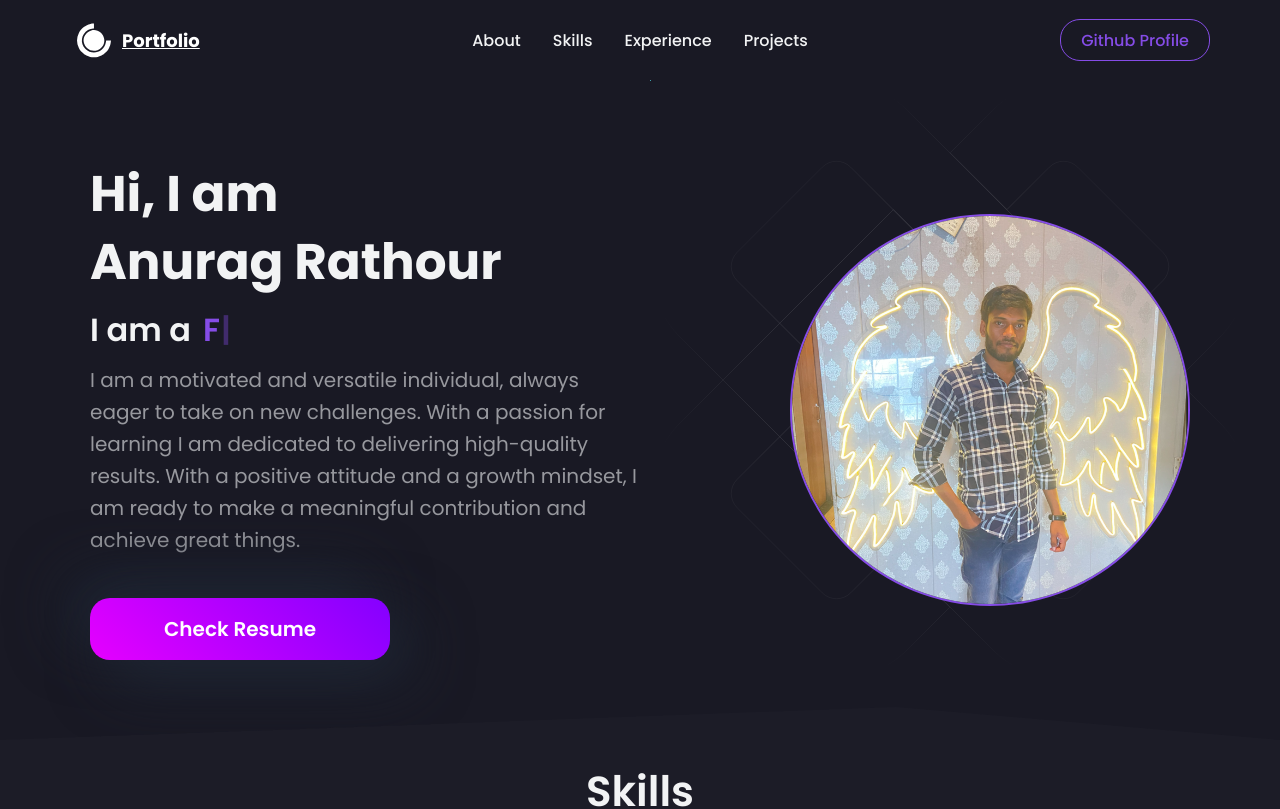
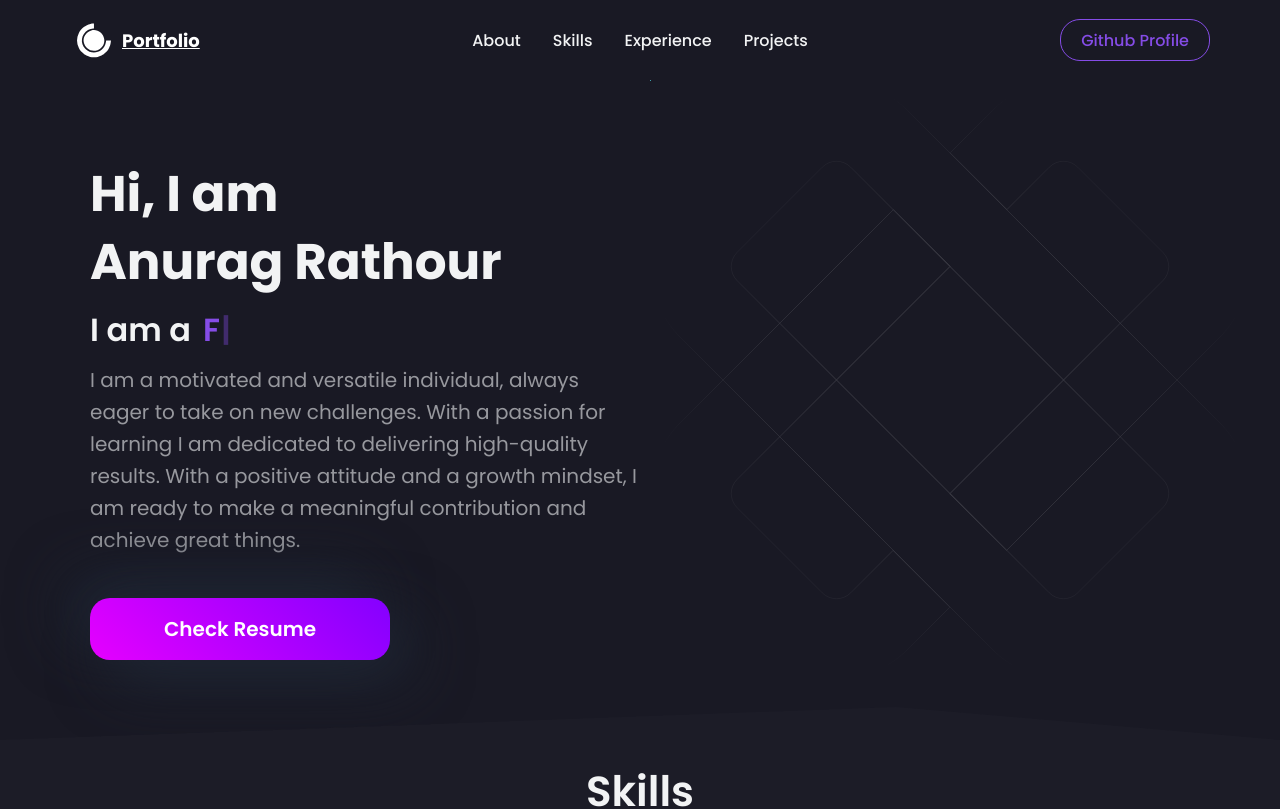
Before and after one commit to anuragrathour132002/Portfolio-, a React (Create React App) app: page / in a window 1280 px wide. Shown: the top 809 px of the page. Built offline with nearby package versions, Linux system fonts and the light colour scheme.

Commit message:
Fix:hero image and skills

```diff
--- a/public/index.html
+++ b/public/index.html
@@ -3,11 +3,11 @@
 
 <head>
   <meta charset="utf-8" />
-  <link rel="icon" href="./HeroImage.png" />
+  <!-- <link rel="icon" href="./HeroImage.png" /> -->
   <meta name="viewport" content="width=device-width, initial-scale=1" />
   <meta name="theme-color" content="#000000" />
   <meta name="description" content="Web site created using create-react-app" />
-  <link rel="apple-touch-icon" href="%PUBLIC_URL%/HeroImage.jpg" />
+  <!-- <link rel="apple-touch-icon" href="%PUBLIC_URL%/HeroImage.jpg" /> -->
   <!--
       manifest.json provides metadata used when your web app is installed on a
       user's mobile device or desktop. See https://developers.google.com/web/fundamentals/web-app-manifest/
--- a/src/components/HeroSection/index.js
+++ b/src/components/HeroSection/index.js
@@ -1,7 +1,7 @@
 import React from 'react'
 import HeroBgAnimation from '../HeroBgAnimation/index'
 import { HeroContainer, HeroBg, HeroLeftContainer, Img, HeroRightContainer, HeroInnerContainer, TextLoop, Title, Span, SubTitle, ResumeButton } from './HeroStyle'
-import HeroImg from '../../images/HeroImage.png'
+// import HeroImg from '../../images/HeroImage.png'
 import Typewriter from 'typewriter-effect';
 import { Bio } from '../../data/constants';
 
@@ -33,7 +33,7 @@ const HeroSection = () => {
 
                     <HeroRightContainer id="Right">
 
-                        <Img src={HeroImg} alt="hero-image" />
+                        {/* <Img src={HeroImg} alt="hero-image" /> */}
                     </HeroRightContainer>
                 </HeroInnerContainer>
 
--- a/src/data/constants.js
+++ b/src/data/constants.js
@@ -226,7 +226,6 @@ export const experiences = [
 ];
 
 
-
 export const projects = [
   {
     id: 0,
```
